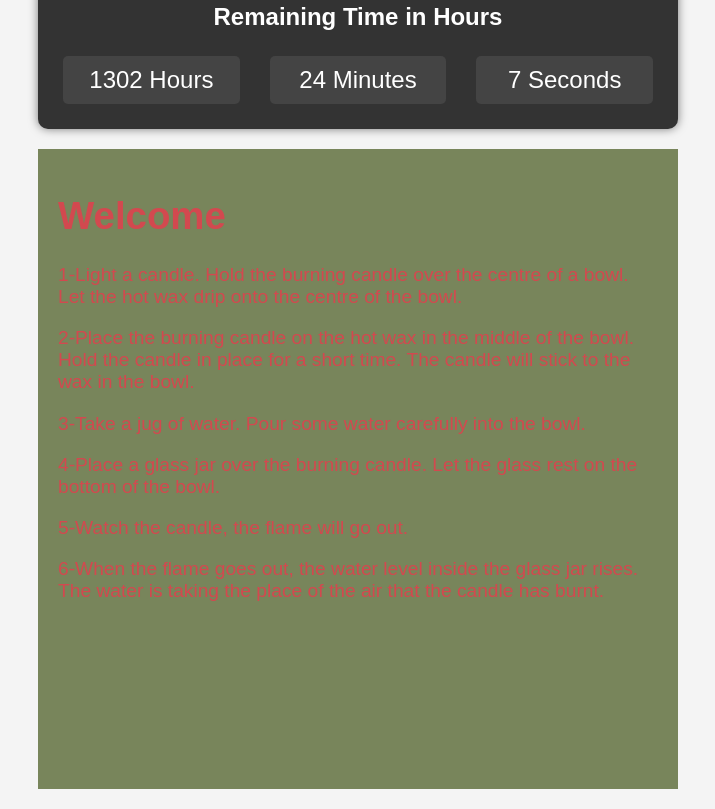
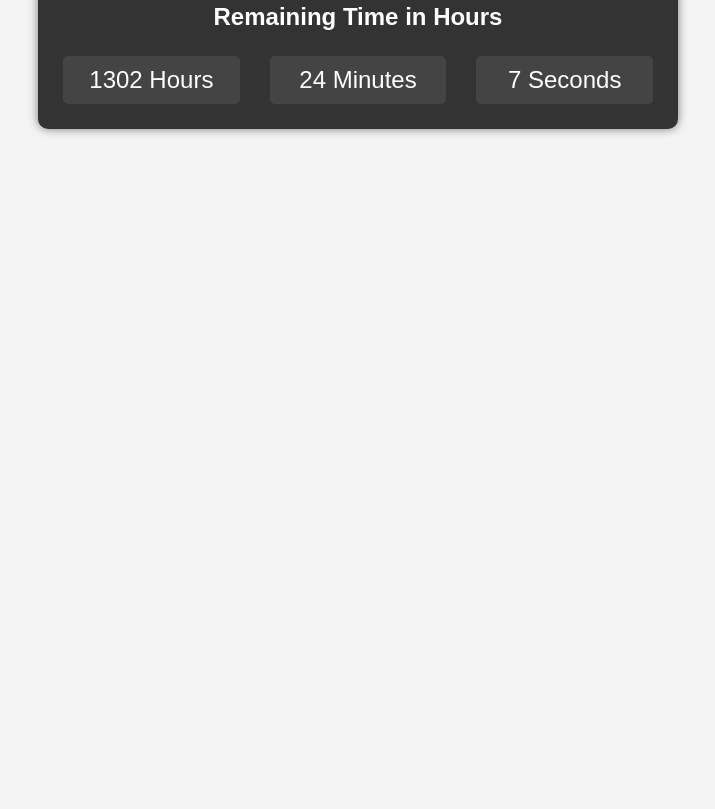
Before and after one commit to Ahmad-Mahboob/Special-Countdown, a plain HTML site: page index.html in a window 1280 px wide. Shown: the part 330-1139 px from the top of the page, without its empty margins (282-997 px from the left). After the commit the page ends 800 px from the top, so only its background shows below. Drawn offline with Linux system fonts and the light colour scheme.

Commit message:
Update index.html

```diff
--- a/index.html
+++ b/index.html
@@ -77,7 +77,7 @@
             <div><span id="hours-seconds"></span> Seconds</div>
         </div>
     </div>
-    <div id="experiment">
+<!--     <div id="experiment">
         <h1>Welcome</h1>
         <p>1-Light a candle. Hold the burning candle over the centre of a bowl. Let the hot wax drip onto the centre of the bowl.</p>
         <p>2-Place the burning candle on the hot wax in the middle of the bowl. Hold the candle in place for a short time. The candle will stick to the wax in the bowl.</p>
@@ -85,7 +85,7 @@
         <p>4-Place a glass jar over the burning candle. Let the glass rest on the bottom of the bowl.</p>
         <p>5-Watch the candle, the flame will go out.</p>
         <p>6-When the flame goes out, the water level inside the glass jar rises. The water is taking the place of the air that the candle has burnt.</p>
-    </div>
+    </div> -->
     <script>
         // Set the date we're counting down to
         var countDownDate = new Date("July 21, 2024 10:00:00").getTime();
```
